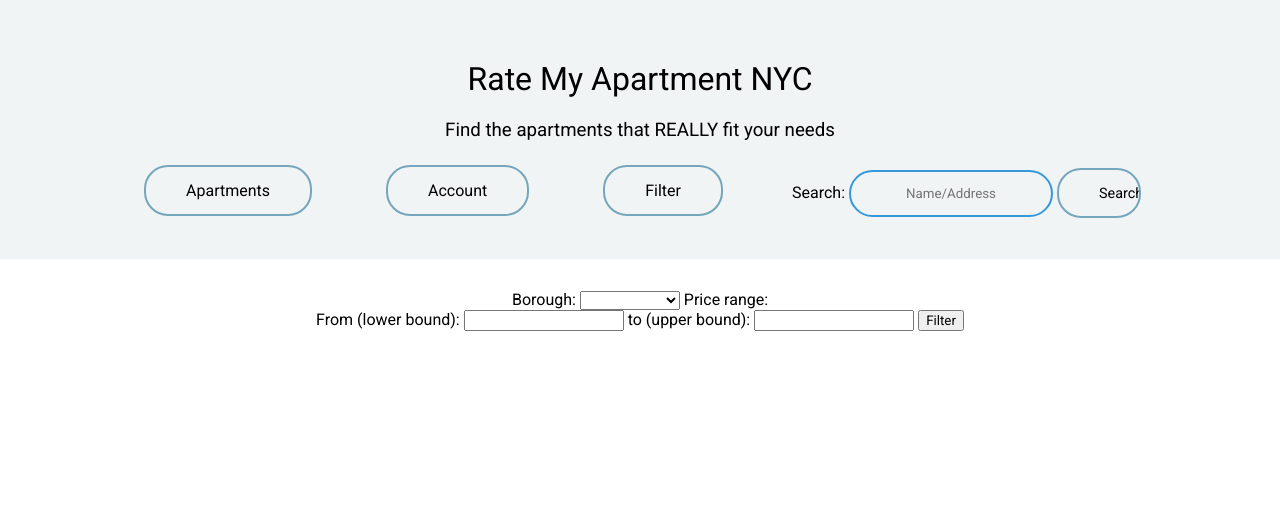
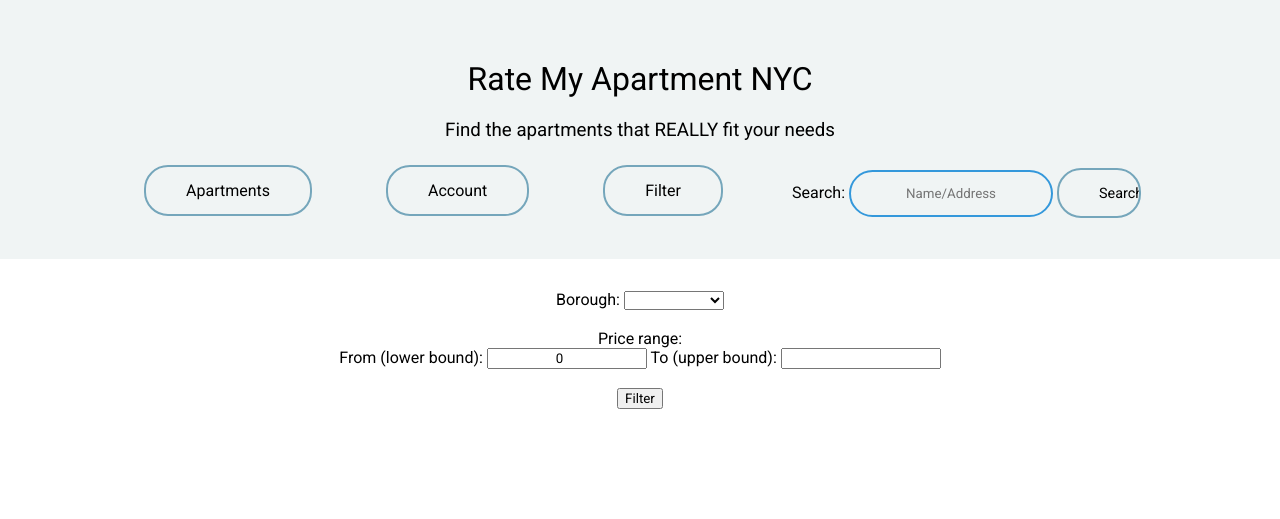
Before and after one commit to software-students-fall2022/final-project-project5-team4, a Flask app: page /filter in a window 1280 px wide. Shown: the top 519 px of the page. Run offline with Flask 2, Linux system fonts and the light colour scheme; parts of the project's set-up code (start-up, migrations or seed data) failed here and were passed over.

Commit message:
bug fixes

```diff
--- a/web-app/templates/filter.html
+++ b/web-app/templates/filter.html
@@ -5,15 +5,19 @@
 <html lang="en" dir="ltr">
 	<head>
 		<meta charset="utf-8">
+        <meta name="viewport" content="width=device-width, initial-scale=1" />
         <title>Filter by:</title>
         <link rel="stylesheet" href="{{ url_for('static', filename='apartments.css') }}"/>
+        <link rel="stylesheet" href="{{ url_for('static', filename='style.css') }}"/>
         <link rel="stylesheet" href="{{ url_for('static', filename='form.css') }}"/>
         <link rel="stylesheet" href="{{ url_for('static', filename='home.css') }}"/>
 	</head>
-    <body>
-        <form method="POST" action="{{ url_for('filter_basic')}}">
+    <body class="filterWhiteSpace">
+        <div id="filter">
+        <form method="GET" action="{{ url_for('apartments')}}">
+            <div class="option"></div>
             <label for="fborough">Borough:</label>
-            <select name="fborough" id="fborough">
+            <select name="borough" id="fborough">
                 <option value="">   </option>
                 <option value="Bronx">Bronx</option>
                 <option value="Brooklyn">Brooklyn</option>
@@ -21,12 +25,17 @@
                 <option value="Queens">Queens</option>
                 <option value="Staten Island">Staten Island</option>
             </select>
+            </br>
+            </br>
             Price range:</br>
-            <label for="flower">From (lower bound):</label>
-            <input type="number" id="flower" name="flower" value="" step="1" />
-            <label for="fupper">to (upper bound):</label>
-            <input type="number" id="fupper" name="fupper" value="" step="1" />
-        <input type="submit" name="filter-btn" value="Filter" /></form>
+            <label for="flower">From (lower bound):     </label>
+            <input type="number" id="flower" name="price_min" value="0" step="1" />
+            <label for="fupper">To (upper bound):     </label>
+            <input type="number" id="fupper" name="price_max" value="" step="1" />
+            </br>
+            </br>
+        <button type="submit" class="btn btn-primary" name="filter" id="filterButton" value="1" >Filter</button>
+        </div>
     </body>
 </html>
 {% endblock %}
```
